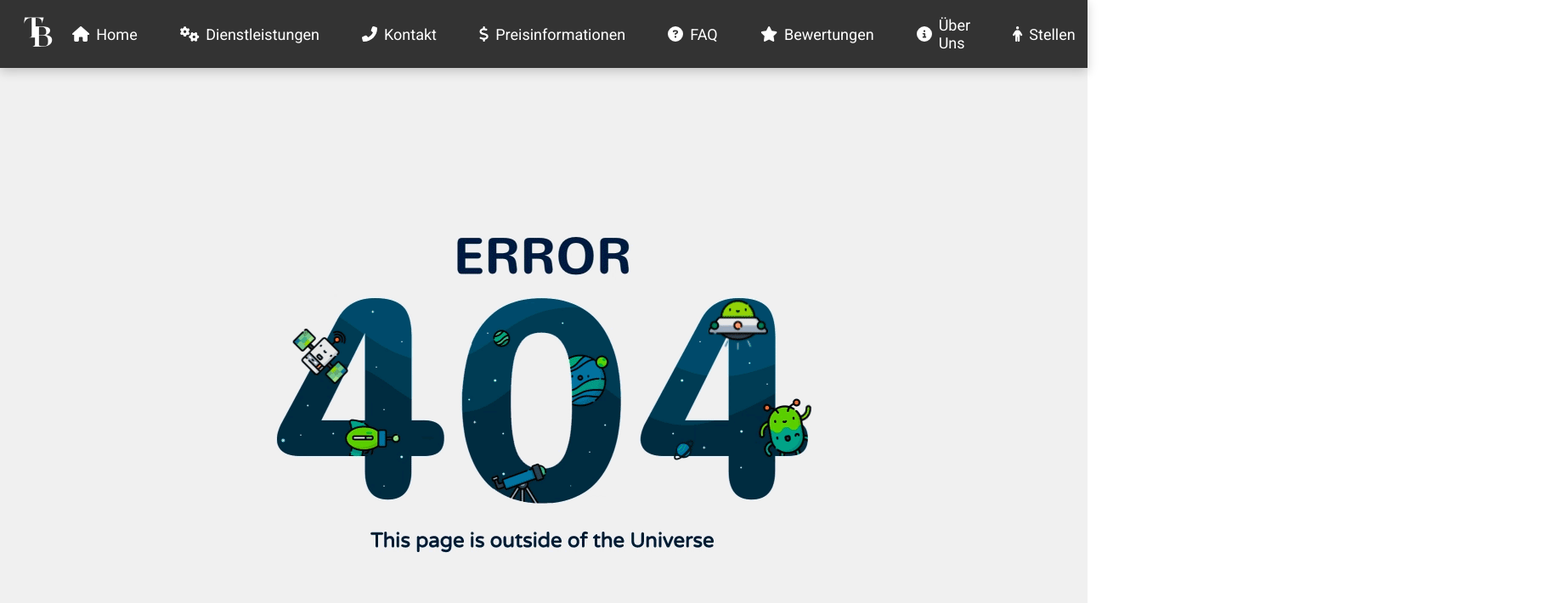
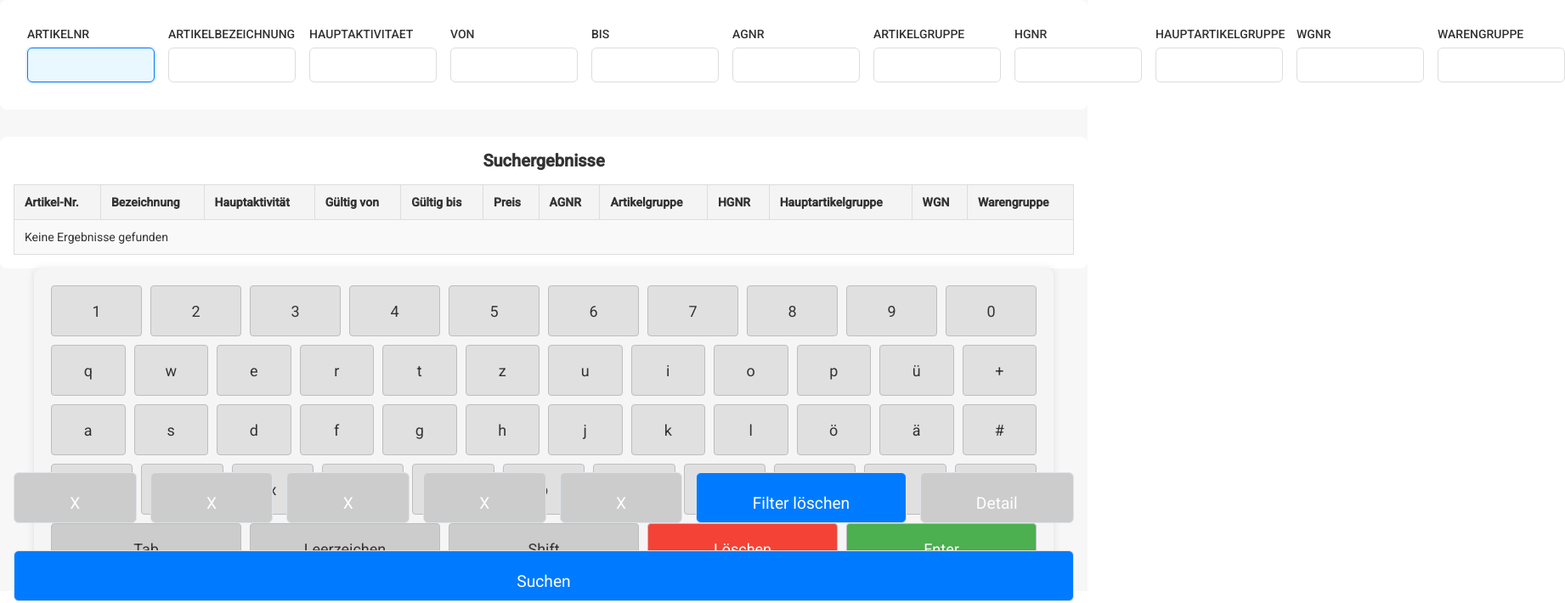
Before and after one commit to tbs-dienste/webfrostend, a React (Create React App) app: page /artikelsuche in a window 1280 px wide. Shown: the top 710 px of the page at 85% size, 1842 px wide, since content can reach past the window. Built offline with nearby package versions, Linux system fonts and the light colour scheme; what @react-pdf/renderer would draw is missing.

Commit message:
JLsfjlksf

```diff
--- a/src/App.js
+++ b/src/App.js
@@ -94,6 +94,8 @@ import StellenausschreibungDetail from './components/Administrativ/Stellenbeschr
 import Stellenanzeigen from './components/Administrativ/Stellenbeschreibung/Stellenanzeigen';
 import "./App.css";
 import AllBewerbungen from './components/Administrativ/Applications/AllBewerbungen';
+import AllProducts from './components/Administrativ/AllProducts';
+import ArtikelSuche from './components/Administrativ/ArtikelSuche';
 
 
 const App = () => {
@@ -179,6 +181,7 @@ const App = () => {
           <Route path="/gutscheinbestellung" element={<GutscheinBestellung />} />
           <Route path="/alleAntraege" element={<AlleAntraege />} />
           <Route path="/last" element={<LastReceiptViewer />} />
+          <Route path="/products" element={<AllProducts />} />
 
           <Route path="/receipts" element={<Receipts />} />
           <Route path="/gs-karte" element={<GSKarteAbfrage />} />
@@ -194,6 +197,7 @@ const App = () => {
           <Route path="/allbewerbungen" element={<AllBewerbungen />} />
 
           <Route path="/kundensuche" element={<KundenSuche onKassenModusChange={toggleKassenModus}/>} />
+          <Route path="/artikelsuche" element={<ArtikelSuche onKassenModusChange={toggleKassenModus}/>} />
 
 
           <Route
--- /dev/null
+++ b/src/components/Administrativ/AllProducts.jsx
@@ -0,0 +1,59 @@
+import React, { useEffect, useState } from 'react';
+import axios from 'axios';
+import './AllProducts.scss';
+
+const AllProducts = () => {
+  const [products, setProducts] = useState([]);
+
+  useEffect(() => {
+    const token = localStorage.getItem('token');
+    if (!token) {
+      console.warn('Kein Token gefunden.');
+      return;
+    }
+
+    axios.get('https://tbsdigitalsolutionsbackend.onrender.com/api/products', {
+      headers: {
+        Authorization: `Bearer ${token}`,
+      },
+    })
+    .then((res) => {
+      setProducts(res.data.data);
+    })
+    .catch((err) => {
+      console.error('Fehler beim Laden der Produkte:', err);
+    });
+  }, []);
+
+  return (
+    <div className="all-products-wrapper">
+      <h2 className="all-products-title">Produktübersicht</h2>
+      <div className="all-products-table-wrapper">
+        <table className="all-products-table">
+          <thead>
+            <tr>
+              <th>Artikel-Nr</th>
+              <th>Bezeichnung</th>
+              <th>Barcode</th>
+              <th>Preis (CHF)</th>
+              <th>Lagerbestand</th>
+            </tr>
+          </thead>
+          <tbody>
+            {products.map((product) => (
+              <tr key={product.article_number}>
+                <td>{product.article_number}</td>
+                <td>{product.article_short_text}</td>
+                <td>{product.barcode}</td>
+                <td>{parseFloat(product.price).toFixed(2)}</td>
+                <td>{product.current_stock}</td>
+              </tr>
+            ))}
+          </tbody>
+        </table>
+      </div>
+    </div>
+  );
+};
+
+export default AllProducts;
--- /dev/null
+++ b/src/components/Administrativ/AllProducts.scss
@@ -0,0 +1,47 @@
+.all-products-wrapper {
+    padding: 2rem;
+    background-color: #f4f6f8;
+    font-family: 'Segoe UI', sans-serif;
+  }
+
+  .all-products-title {
+    font-size: 2rem;
+    font-weight: bold;
+    margin-bottom: 1.5rem;
+    color: #2c3e50;
+  }
+
+  .all-products-table-wrapper {
+    background-color: #fff;
+    border-radius: 12px;
+    overflow-x: auto;
+    box-shadow: 0 4px 12px rgba(0, 0, 0, 0.08);
+  }
+
+  .all-products-table {
+    width: 100%;
+    border-collapse: collapse;
+    min-width: 800px;
+
+    th,
+    td {
+      padding: 1rem;
+      text-align: left;
+      border-bottom: 1px solid #ddd;
+      font-size: 0.95rem;
+    }
+
+    th {
+      background-color: #ecf0f1;
+      font-weight: 600;
+      color: #34495e;
+    }
+
+    td {
+      color: #2c3e50;
+    }
+
+    tr:hover {
+      background-color: #f9f9f9;
+    }
+  }
--- /dev/null
+++ b/src/components/Administrativ/ArtikelSuche.jsx
@@ -0,0 +1,194 @@
+import React, { useState, useEffect } from 'react';
+import Keyboard from '../Kasse/Keyboard'; // Importiere hier deine Tastatur-Komponente!
+import './KundenSuche.scss'; // Optional für dein Styling
+import { useNavigate } from 'react-router-dom'; // Importiere useNavigate
+import axios from 'axios';
+
+const ArtikelSuche = ({ onKassenModusChange }) => {
+  const [activeField, setActiveField] = useState('artikelnr'); // Standardmäßig ist 'artikelnr' aktiv
+  const [formData, setFormData] = useState({
+    artikelnr: '',
+    artikelbezeichnung: '',
+    hauptaktivitaet: '',
+    von: '',
+    bis: '',
+    agnr: '',
+    artikelgruppe: '',
+    hgnr: '',
+    hauptartikelgruppe: '',
+    wgnr: '',
+    warengruppe: '',
+  });
+  const [searchResults, setSearchResults] = useState([]); // Hier werden die Suchergebnisse gespeichert
+  const [selectedRow, setSelectedRow] = useState(null); // Zustand für die markierte Zeile
+  const navigate = useNavigate(); // Um zu Kasse zu navigieren
+
+  // Kassenmodus aktivieren
+  useEffect(() => {
+    onKassenModusChange(true);
+    return () => {
+      onKassenModusChange(false); // Kassenmodus zurücksetzen
+    };
+  }, [onKassenModusChange]);
+
+  // Fokus auf das 'artikelnr' Feld setzen, wenn die Komponente geladen wird
+  useEffect(() => {
+    const artikelnrInput = document.getElementById('artikelnr');
+    if (artikelnrInput) {
+      artikelnrInput.focus();
+    }
+  }, []);
+
+  // Handhabung der Tastenanschläge
+  const handleKeyPress = (key) => {
+    if (!activeField) return;
+
+    let value = formData[activeField];
+
+    if (key === 'DELETE') {
+      value = value.slice(0, -1); // Löscht das letzte Zeichen
+    } else if (key === 'SPACE') {
+      value += ' '; // Fügt ein Leerzeichen hinzu
+    } else if (key === 'ENTER') {
+      // Optional: Handle Enter
+    } else if (key === 'TAB') {
+      // Optional: Wechsel zum nächsten Feld
+    } else {
+      value += key; // Fügt den gedrückten Key hinzu
+    }
+
+    setFormData({
+      ...formData,
+      [activeField]: value,
+    });
+  };
+
+  const goToKasse = () => {
+    navigate('/kasse');
+  };
+
+  const handleSearch = async () => {
+    try {
+      const token = localStorage.getItem('token');
+      const response = await axios.get('https://tbsdigitalsolutionsbackend.onrender.com/api/products', {
+        headers: { Authorization: `Bearer ${token}` },
+        params: { artikelnr: formData.artikelnr, artikelbezeichnung: formData.artikelbezeichnung, ...formData }
+      });
+
+      console.log("API Antwort:", response.data); // Debugging
+
+      if (response.data.status === 'success') {
+        const allResults = response.data.artikel;
+
+        console.log("Gefundene Artikel:", allResults); // Debugging
+
+        setSearchResults(allResults); // Ergebnisse setzen
+      }
+    } catch (error) {
+      console.error('Fehler beim Abrufen der Artikel:', error);
+    }
+  };
+
+  // Funktion zum Markieren der Zeile
+  const handleRowClick = (index) => {
+    setSelectedRow(index); // Setzt die markierte Zeile
+  };
+
+  return (
+    <div className="kundensuche-container">
+      <div className="kundensuche-form">
+        {['artikelnr', 'artikelbezeichnung', 'hauptaktivitaet', 'von', 'bis', 'agnr', 'artikelgruppe', 'hgnr', 'hauptartikelgruppe', 'wgnr', 'warengruppe'].map((field) => (
+          <div
+            key={field}
+            className={`input-field ${activeField === field ? 'active' : ''}`}
+            onClick={() => setActiveField(field)} // Aktiviert das Eingabefeld
+          >
+            <label>{field.toUpperCase()}</label>
+            <input
+              id={field} // Setzt das ID-Attribut für jedes Eingabefeld
+              type="text"
+              name={field}
+              value={formData[field]}
+              onChange={(e) => setFormData({ ...formData, [field]: e.target.value })}
+              readOnly={true} // Alle Felder sind readonly
+              autoFocus={field === 'artikelnr'} // Setzt den Fokus auf das 'artikelnr' Feld
+            />
+          </div>
+        ))}
+      </div>
+
+      <div className="bottom-buttons">
+        <button disabled>X</button>
+        <button disabled>X</button>
+        <button disabled>X</button>
+        <button disabled>X</button>
+        <button disabled>X</button>
+        <button onClick={() => setFormData({ artikelnr: '', artikelbezeichnung: '', hauptaktivitaet: '', von: '', bis: '', agnr: '', artikelgruppe: '', hgnr: '', hauptartikelgruppe: '', wgnr: '', warengruppe: '' })}>
+          Filter löschen
+        </button>
+        <button disabled>Detail</button>
+        <button
+          className="suche-button"
+          onClick={handleSearch} // Trigger the search
+        >
+          Suchen
+        </button>
+        <button onClick={goToKasse}>Exit</button>
+      </div>
+
+      {/* Ergebnistabelle */}
+      <div className="result-table">
+        <h3>Suchergebnisse</h3>
+        <table>
+          <thead>
+            <tr>
+              <th>Artikel-Nr.</th>
+              <th>Bezeichnung</th>
+              <th>Hauptaktivität</th>
+              <th>Gültig von</th>
+              <th>Gültig bis</th>
+              <th>Preis</th>
+              <th>AGNR</th>
+              <th>Artikelgruppe</th>
+              <th>HGNR</th>
+              <th>Hauptartikelgruppe</th>
+              <th>WGN</th>
+              <th>Warengruppe</th>
+            </tr>
+          </thead>
+          <tbody>
+            {searchResults.length > 0 ? (
+              searchResults.map((result, index) => (
+                <tr
+                  key={index}
+                  className={selectedRow === index ? 'selected' : ''} // Zeile hervorheben, wenn sie ausgewählt ist
+                  onClick={() => handleRowClick(index)} // Markiert die Zeile beim Klicken
+                >
+                  <td>{result.artikelnr}</td>
+                  <td>{result.artikelbezeichnung}</td>
+                  <td>{result.hauptaktivitaet}</td>
+                  <td>{result.von}</td>
+                  <td>{result.bis}</td>
+                  <td>{result.preis}</td>
+                  <td>{result.agnr}</td>
+                  <td>{result.artikelgruppe}</td>
+                  <td>{result.hgnr}</td>
+                  <td>{result.hauptartikelgruppe}</td>
+                  <td>{result.wgnr}</td>
+                  <td>{result.warengruppe}</td>
+                </tr>
+              ))
+            ) : (
+              <tr>
+                <td colSpan="12">Keine Ergebnisse gefunden</td>
+              </tr>
+            )}
+          </tbody>
+        </table>
+      </div>
+      <Keyboard onKeyPress={handleKeyPress} /> {/* Tastatur-Komponente */}
+    </div>
+  );
+};
+
+export default ArtikelSuche;
--- a/src/components/Administrativ/Kasse.jsx
+++ b/src/components/Administrativ/Kasse.jsx
@@ -385,6 +385,11 @@ useEffect(() => {
     navigate("/kassenlogin");
   };
 
+
+  const handleArtikelsuche = () => {
+
+    navigate("/artikelsuche");
+  };
 
   // Funktion für das Klicken auf die Kundenkarte
   const handleCustomerCardClick = () => {
@@ -1077,7 +1082,7 @@ useEffect(() => {
               </button>
 
 
-              <button className='btn'>Artikel suchen</button>
+              <button className='btn' onClick={handleArtikelsuche}>Artikel suchen</button>
 
 
               <button onClick={() => deleteSelectedProducts()} disabled={selectedProducts.length === 0} className='btn'>
```
